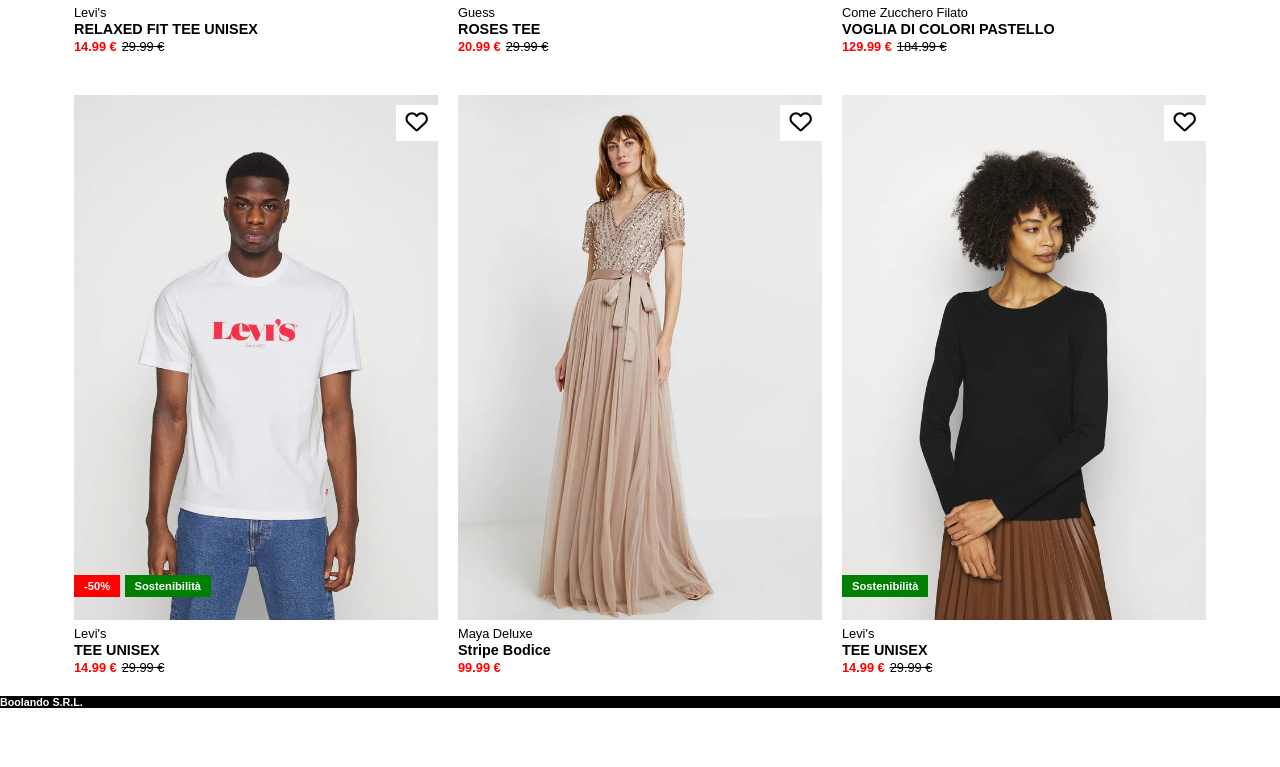
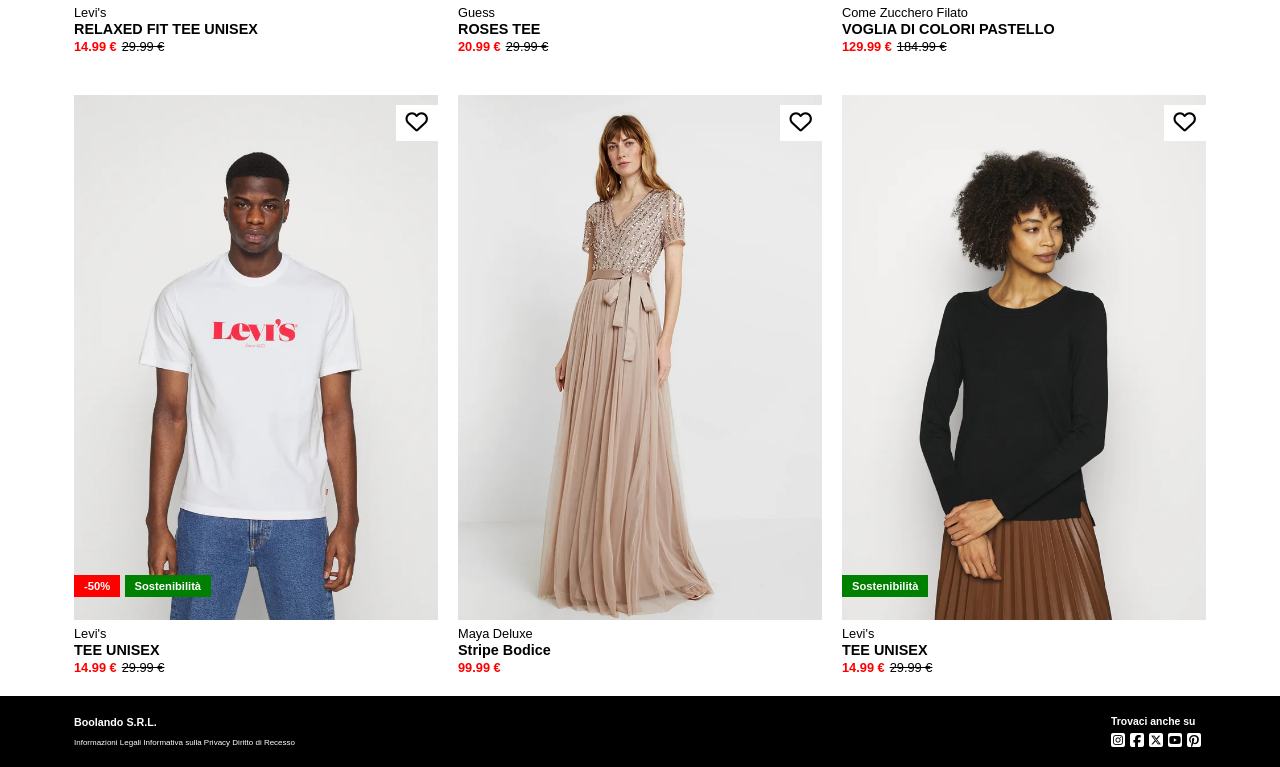
Before and after one commit to LucaCavatassi/html-css-boolando, a plain HTML site: page index.html in a window 1280 px wide. Shown: the part 627-1394 px from the top of the page. Before the commit the page ends 1335 px from the top, so only its background shows below. Drawn offline with Linux system fonts and the light colour scheme.

Commit message:
feat: footer + footer content, refactoring, project end

```diff
--- a/css/style.css
+++ b/css/style.css
@@ -69,7 +69,6 @@ ul{
     font-size: 0.8rem;
 }
 /* UTILITIES */
-
 /* layout */
 .flex{
     display: flex;
@@ -80,6 +79,10 @@ ul{
 
 .y-align{
     align-items: center;
+}
+
+.p-20{
+    padding: 20px 10px 10px;
 }
 /* colors */
 :root{
@@ -116,7 +119,6 @@ ul{
 }
 
 /* IMGS */
-
 .imghover{
     position: absolute;
     display: none;
@@ -138,7 +140,6 @@ ul{
 }
 
 /* HOVER FUNCTIONS */
-
 .card:hover .imghover{
     display: inline-block;
 }
@@ -181,3 +182,20 @@ header{
 .myaccount span{
     margin: 10px;
 }
+
+/* FOOTER */
+.legal{
+    font-size: 0.5rem;
+    padding: 10px 0;
+}
+
+.right-ft li{
+    margin-right: 5px;
+}
+.right-ft h6{
+    font-size: 0.65rem;
+}
+
+.socials{
+    padding: 5px 0;
+}
--- a/index.html
+++ b/index.html
@@ -239,8 +239,27 @@
     <!-- /MAIN -->
 
     <!-- FOOTER -->
-    <footer class="bgblack">
-        <h6 class="whitetext">Boolando S.R.L.</h6>
+    <footer class="bgblack whitetext">
+        <div class="allfooter flex container between">
+            <div class="left-ft p-20">
+                <h6>Boolando S.R.L.</h6>
+                <div class="legal">
+                    <span><a href="www.youtube.com">Informazioni Legali</a></span>
+                    <span><a href="www.youtube.com">Informativa sulla Privacy</a></span>
+                    <span><a href="www.youtube.com">Diritto di Recesso</a></span>
+                </div>
+            </div>
+            <div class="right-ft p-20">
+                <h6>Trovaci anche su</h6>
+                <ul class="socials flex">
+                    <li><a href="www.youtube.com"><i class="fa-brands fa-square-instagram"></i></a></li>
+                    <li><a href="www.youtube.com"><i class="fa-brands fa-square-facebook"></i></a></li>
+                    <li><a href="www.youtube.com"><i class="fa-brands fa-square-x-twitter"></i></a></li>
+                    <li><a href="www.youtube.com"><i class="fa-brands fa-square-youtube"></i></a></li>
+                    <li><a href="www.youtube.com"><i class="fa-brands fa-square-pinterest"></i></a></li>
+                </ul>
+            </div>
+        </div>
     </footer>
     <!-- /FOOTER -->
 </body>
```
